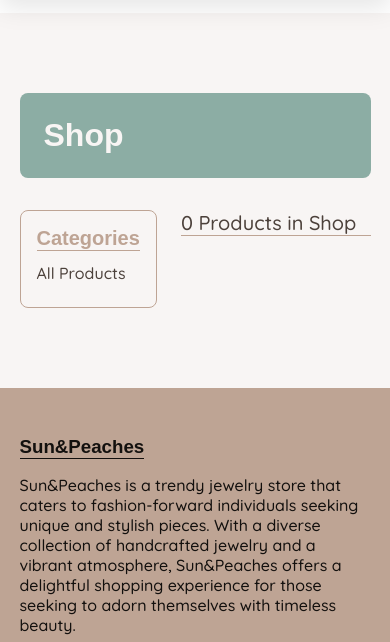
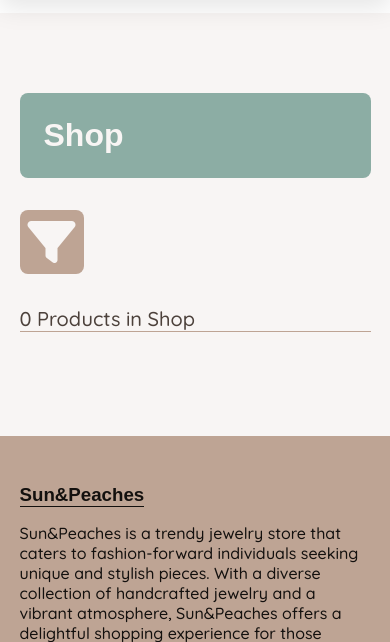
Before and after one commit to radule90/CI_PP_5, a Django app: page /shop/ in a window 390 px wide. Shown: the part 112-754 px from the top of the page. Run offline with Django 3.2, Linux system fonts and the light colour scheme; data that the repository does not hold is empty; some libraries are stand-ins or nearby versions; some web fonts are replaced.

Commit message:
Add collaspsable shop filter menu on small screens

```diff
--- a/product/templates/product/shop.html
+++ b/product/templates/product/shop.html
@@ -18,6 +18,7 @@
     <!-- Shop Filters -->
     <div class="shop-section">
         <aside>
+            <i class="fa-solid fa-filter" id="filter-nav-icon"></i>
             <div class="filter-group">
                 <h3>Categories</h3>
                 <ul class="filter-list">
--- a/static/css/styles.css
+++ b/static/css/styles.css
@@ -350,6 +350,10 @@ main {
 }
 
 /* Filters */
+#filter-nav-icon {
+    display: none;
+}
+
 .filter-group {
     width: fit-content;
     padding: 2rem;
@@ -1372,6 +1376,14 @@ dialog button i {
     }
 
     /* Shop */
+    .shop-section {
+        flex-direction: column;
+        gap: 0;
+    }
+    .shop-section aside {
+        position: relative;
+    }
+
     .product-grid {
         grid-template-columns: repeat(1, 1fr);
     }
@@ -1408,7 +1420,9 @@ dialog button i {
         position: relative;
     }
 
-    #dashboard-nav-icon {
+    /* Dashboard and Filter collapsable menu icon */
+    #dashboard-nav-icon,
+    #filter-nav-icon {
         display: inline-block;
         font-size: 3rem;
         color: var(--light-background);
@@ -1418,7 +1432,14 @@ dialog button i {
         margin-block-end: 3rem;
     }
 
-    .dashboard-list {
+    #filter-nav-icon {
+        margin-block-end: 2rem;
+    }
+
+    /* Dashboard and Filter collapsable menu items */
+
+    .dashboard-list,
+    .filter-group {
         transition: none;
         position: absolute;
         top: 4rem;
@@ -1430,7 +1451,8 @@ dialog button i {
         clip-path: polygon(0 0, 100% 0, 100% 0, 0 0);
     }
 
-    .dashboard-list.active {
+    .dashboard-list.active,
+    .filter-group.active {
         clip-path: polygon(0 0, 100% 0, 100% 100%, 0 100%);
     }
 
@@ -1557,18 +1579,6 @@ dialog button i {
 /* For Screens Up To 425px */
 @media (max-width: 425px) {
 
-    /* Filters */
-    .filter-group {
-        padding: 1rem;
-    }
-
-    .filter-group h3 {
-        font-size: 1.25rem;
-    }
-
-    .filter-object {
-        font-size: 1rem;
-    }
     /* Account Card Forgot Password */
     .secondaryAction {
         display: block;
--- a/static/js/scripts.js
+++ b/static/js/scripts.js
@@ -84,6 +84,26 @@ document.addEventListener('DOMContentLoaded', function() {
     }
 });
 
+// Shop Filter Collapsable Menu
+document.addEventListener('DOMContentLoaded', function() {
+    const filterIcon = document.querySelector("#filter-nav-icon");
+    const filterGroup = document.querySelector(".filter-group");
+
+    if (filterIcon) {
+        filterIcon.addEventListener('mouseover', () => {
+            filterIcon.classList.toggle("fa-bounce");
+        });
+
+        filterIcon.addEventListener('mouseout', () => {
+            filterIcon.classList.toggle("fa-bounce");
+        });
+
+        filterIcon.onclick = (event) => {
+            event.preventDefault();
+            filterGroup.classList.toggle("active");
+        };
+    }
+});
 
 // Footer
 // Add Current Year In Footer Section
```
